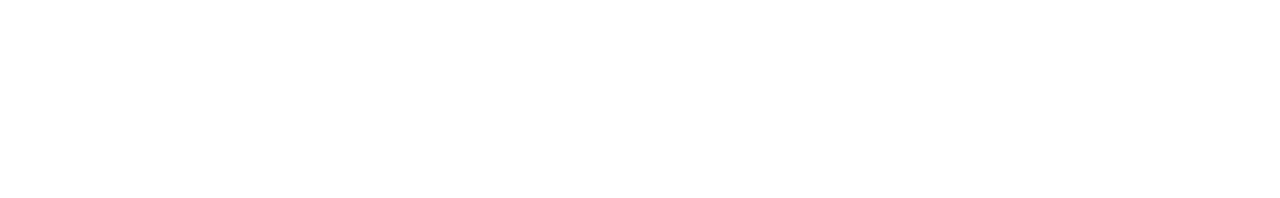
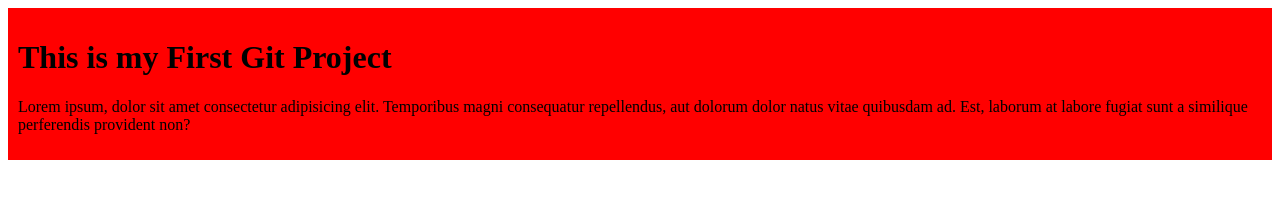
Before and after one commit to fazlulkabirrahat/Website-Design-Practice, a plain HTML site: page index.html in a window 1280 px wide. Drawn offline with Linux system fonts and the light colour scheme.

Commit message:
added the first blog

```diff
--- a/index.html
+++ b/index.html
@@ -4,8 +4,12 @@
     <meta charset="UTF-8">
     <meta name="viewport" content="width=device-width, initial-scale=1.0">
     <title>My First Github Repo</title>
+    <link rel="stylesheet" href="./styles/main.css">
 </head>
 <body>
-
+    <div class="main">
+        <h1>This is my First Git Project</h1>
+        <p>Lorem ipsum, dolor sit amet consectetur adipisicing elit. Temporibus magni consequatur repellendus, aut dolorum dolor natus vitae quibusdam ad. Est, laborum at labore fugiat sunt a similique perferendis provident non?</p>
+    </div>
 </body>
 </html>
--- /dev/null
+++ b/styles/main.css
@@ -0,0 +1,4 @@
+div{
+    background-color: red;
+    padding: 10px;
+}
```
